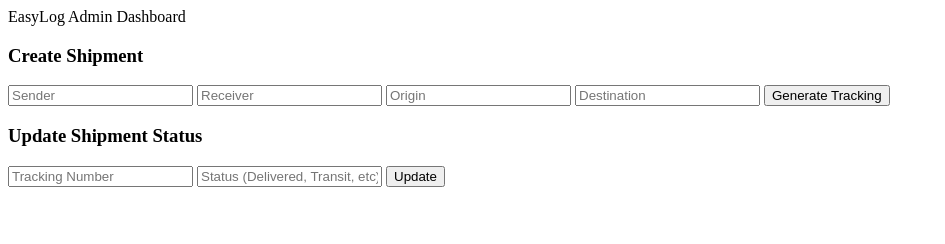
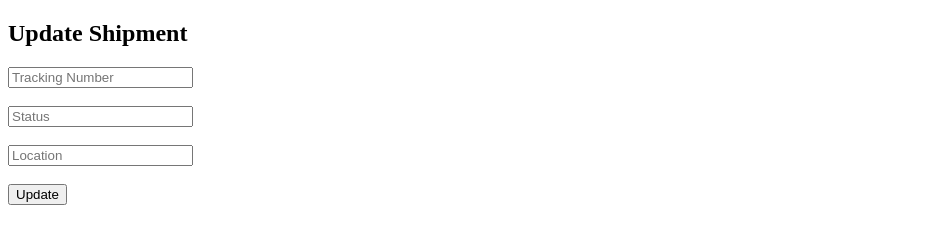
Before and after one commit to jacobiwunwa2022-oss/easylog-express, a website: page public/admin.html in a window 1280 px wide. Shown: the whole page, without its empty margins (0-945 px from the left). Drawn offline with Linux system fonts and the light colour scheme.

Commit message:
Update admin.html

```diff
--- a/public/admin.html
+++ b/public/admin.html
@@ -1,58 +1,37 @@
-<div class="header">EasyLog Admin Dashboard</div>
+<!DOCTYPE html>
+<html>
+<body>
 
-<div class="container">
+<h2>Update Shipment</h2>
 
-  <div class="card">
-    <h3>Create Shipment</h3>
+<input id="tracking" placeholder="Tracking Number"><br><br>
+<input id="status" placeholder="Status"><br><br>
+<input id="location" placeholder="Location"><br><br>
 
-    <input id="sender" placeholder="Sender">
-    <input id="receiver" placeholder="Receiver">
-    <input id="origin" placeholder="Origin">
-    <input id="destination" placeholder="Destination">
+<button onclick="update()">Update</button>
 
-    <button onclick="create()">Generate Tracking</button>
-
-    <p id="result"></p>
-  </div>
-
-  <div class="card">
-    <h3>Update Shipment Status</h3>
-
-    <input id="t" placeholder="Tracking Number">
-    <input id="status" placeholder="Status (Delivered, Transit, etc)">
-
-    <button onclick="update()">Update</button>
-
-    <p id="out"></p>
-  </div>
-
-</div>
+<p id="msg"></p>
 
 <script>
-async function create() {
-  const res = await fetch("/api/create", {
-    method: "POST",
-    headers: {"Content-Type": "application/json"},
-    body: JSON.stringify({
-      sender: sender.value,
-      receiver: receiver.value,
-      origin: origin.value,
-      destination: destination.value
-    })
+async function update() {
+  const tracking = document.getElementById('tracking').value;
+  const status = document.getElementById('status').value;
+  const location = document.getElementById('location').value;
+
+  const res = await fetch('/api/update', {
+    method: 'POST',
+    headers: {
+      'Content-Type': 'application/json'
+    },
+    body: JSON.stringify({ tracking, status, location })
   });
 
   const data = await res.json();
-  result.innerText = "Tracking: " + data.tracking;
-}
 
-async function update() {
-  const res = await fetch("/api/update/" + t.value, {
-    method: "POST",
-    headers: {"Content-Type": "application/json"},
-    body: JSON.stringify({ status: status.value })
-  });
-
-  const data = await res.json();
-  out.innerText = "Updated!";
+  document.getElementById('msg').innerText =
+    data.success ? "Updated" : "Error";
 }
 </script>
+
+</body>
+</html>
```
